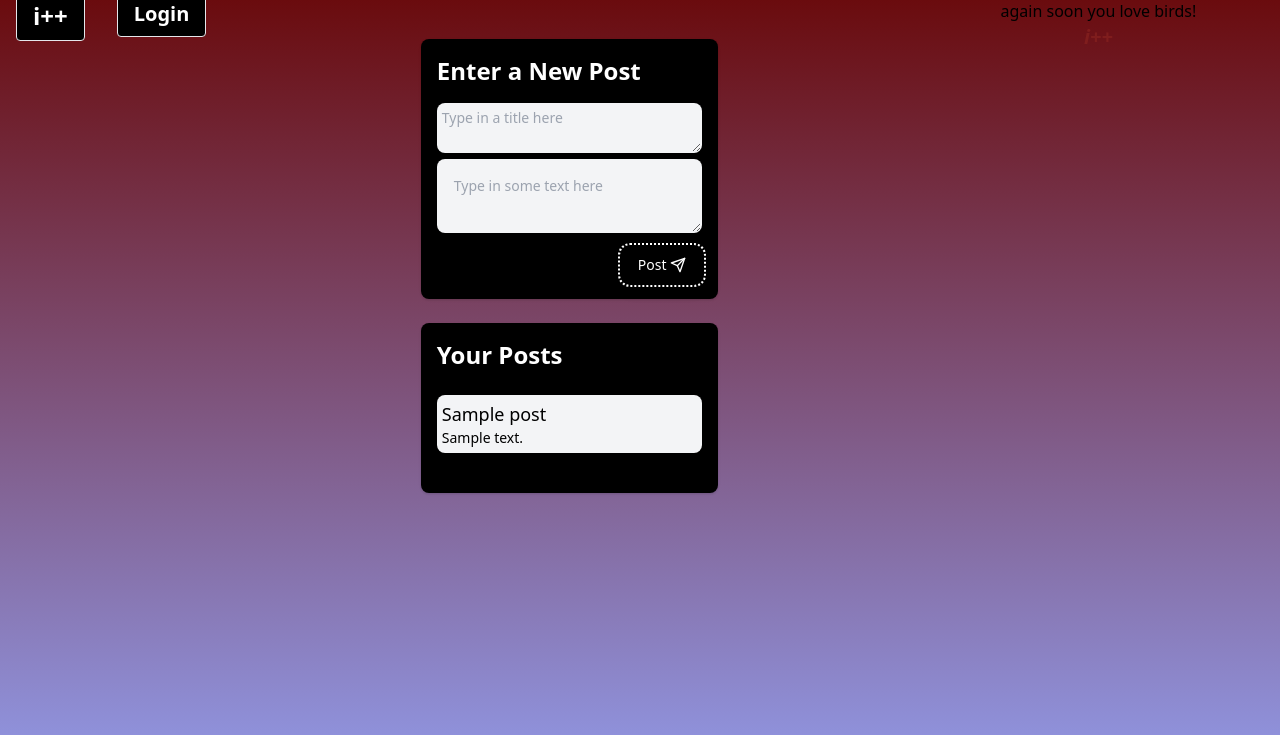
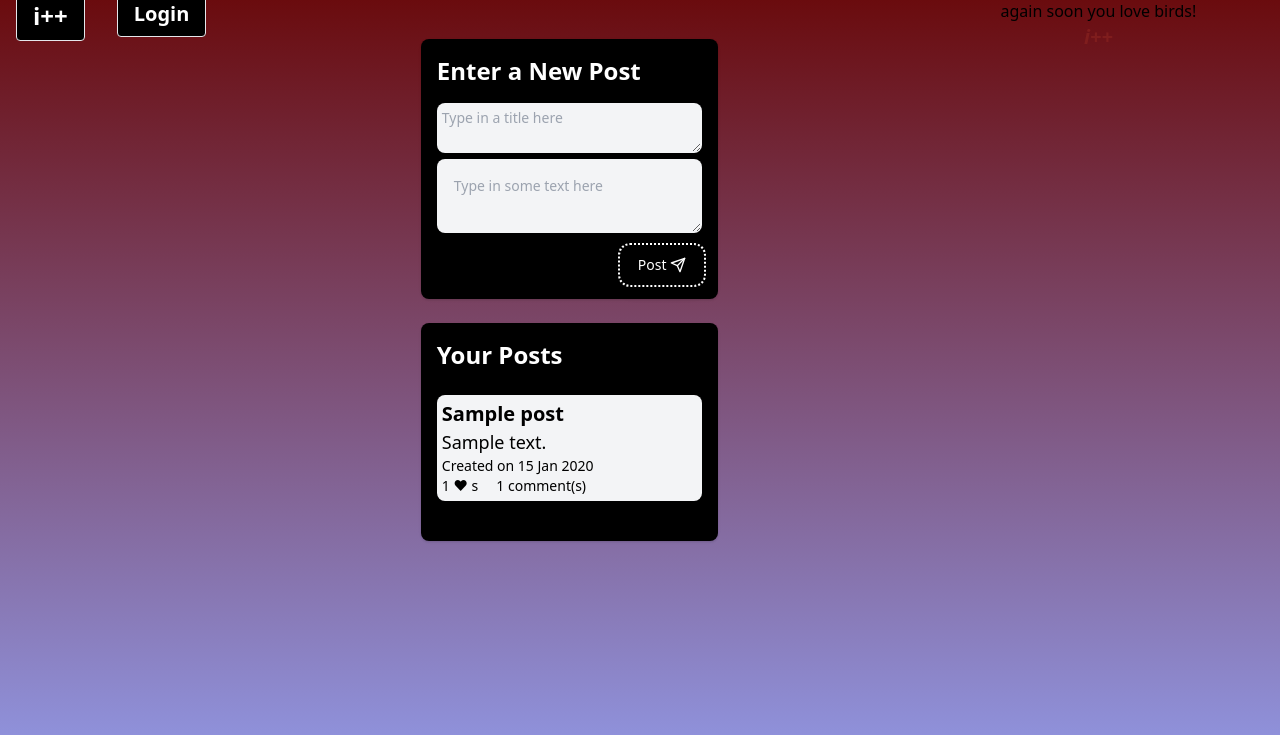
Before and after one commit to sdavis525/I-, a Node project: template views/dashboard.handlebars in a window 1280 px wide. Shown: the part 25-760 px from the top of the page. Run offline with Node 20 templates, Linux system fonts and the light colour scheme; the template is opened without the code that fills it: most values are stand-ins (such as "Sample title", 1, 10 or a date in 2020); some libraries are stand-ins or nearby versions.

Commit message:
added hearts and more styling to homepage and dashboard

```diff
--- a/views/dashboard.handlebars
+++ b/views/dashboard.handlebars
@@ -35,9 +35,17 @@
                 {{#each posts as |post|}}
                 <li
                     class=" focus:outline-none  w-full rounded-lg p-1 text-sm bg-gray-100 border border-transparent appearance-none rounded-tg placeholder-gray-400">
-                    <a href="" class="font-medium text-lg">{{post.title}}</a>
+                    <a href="" class="font-bold text-xl">{{post.title}}</a>
                     <br>
-                    <span>{{post_text}}</span>
+                    <span class="font-medium text-lg" >{{post_text}}</span><br>
+
+                    <span class="text-sm"> Created on
+                        {{created_at}}</span><br>
+                        <span>{{heart_count}} &#10084 s</span> &nbsp &nbsp
+                    <span><a href="/post/{{id}}" class="text-sm">{{comments.length}} comment(s)</a></span>
+
+
+
                 </li>
                 <br>
                 {{/each}}
--- a/views/homepage.handlebars
+++ b/views/homepage.handlebars
@@ -14,8 +14,9 @@
           <a href="" class="font-medium text-lg">{{title}}</a>
           <br>
           <span>{{post_text}}</span><br>
-          <span>{{heart_count}} &#10084 s by {{user.username}} on
+          <span> by {{user.username}} on
             {{created_at}}</span><br>
+            <span>{{heart_count}} &#10084 s</span>  &nbsp &nbsp
           <span><a href="/post/{{id}}">{{comments.length}} comment(s)</a></span>
 
         </li>
```
Also changed, not shown: controllers/dashboard-routes.js (+9 -5 lines).
